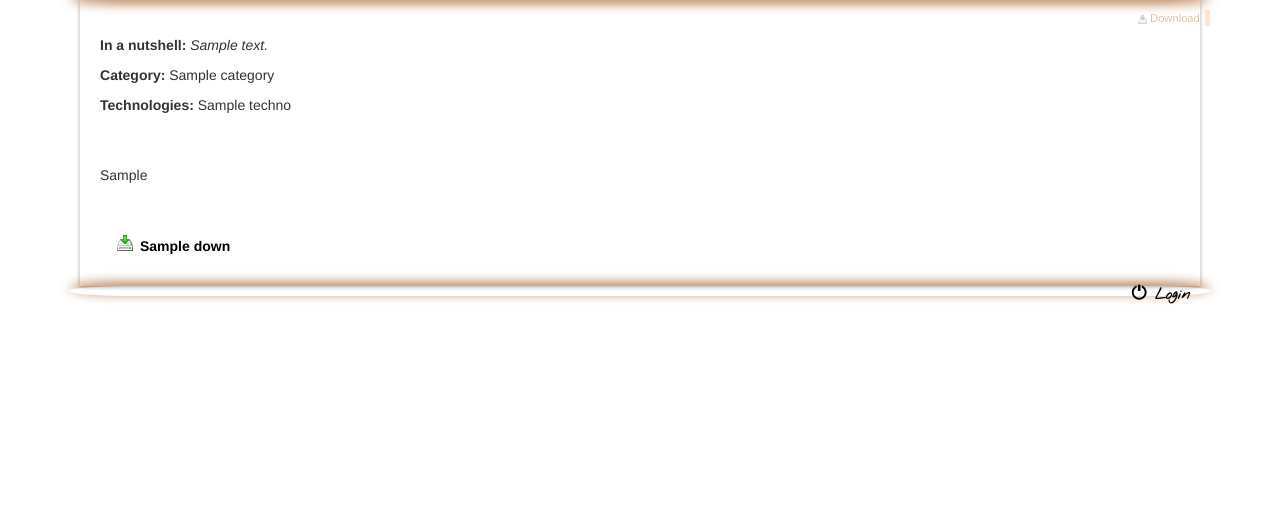
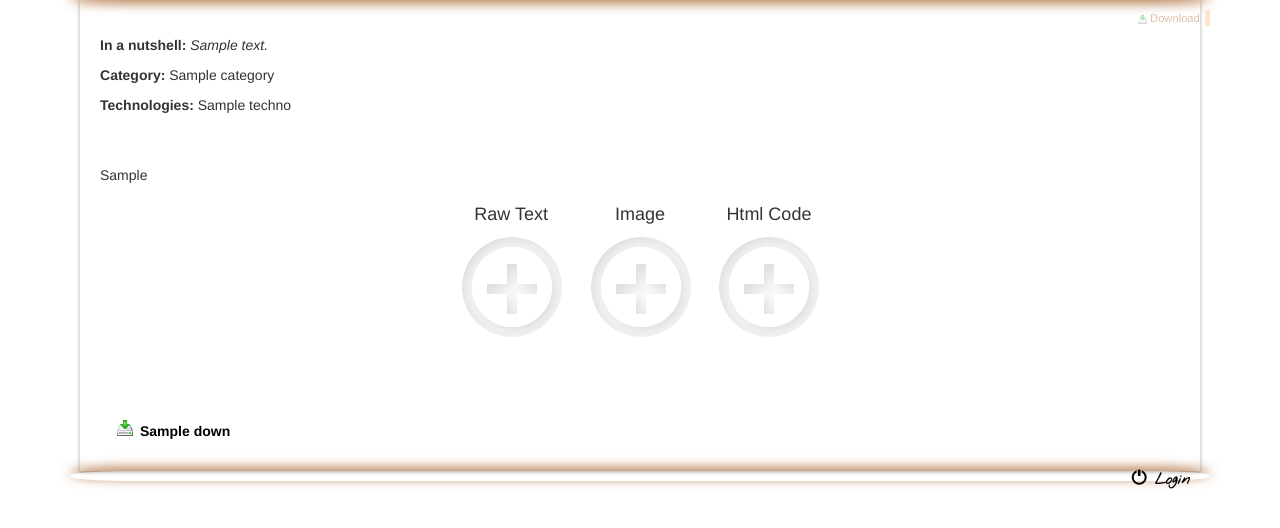
Before and after one commit to dubzzz/django-portfolio, a Django app: template templates/project.html in a window 1280 px wide. Shown: the part 136-664 px from the top of the page. Run offline with Django 3.2, Linux system fonts and the light colour scheme; the template is opened without the code that fills it: most values are stand-ins (such as "Sample title", 1, 10 or a date in 2020); some libraries are stand-ins or nearby versions.

Commit message:
Possibility to add content directly from the project page
For the moment only the part to add new descriptions works. Next part to come: modifying description.

```diff
--- a/PortFolio/projects/models.py
+++ b/PortFolio/projects/models.py
@@ -74,7 +74,7 @@ class InheritanceCastModel(models.Model):
 class Description(InheritanceCastModel):
     project = models.ForeignKey(Project, help_text=_("Project"))
     position = models.IntegerField(default=0, help_text=_("Description's position (the smallest at the top, default value implies last one)"))
-    data_anchor = models.CharField(max_length=50, blank=True, null=True, help_text=_("Data-anchor value (used to generate the wavy-menu)"))
+    data_anchor = models.CharField(max_length=50, blank=True, null=True, help_text=_("Data-anchor value (used to generate the wavy-menu) - optional"))
 
     def save(self, *args, **kwargs):
         """
--- a/PortFolio/projects/templatetags/project_extras.py
+++ b/PortFolio/projects/templatetags/project_extras.py
@@ -1,10 +1,24 @@
 # -*- coding: utf-8 -*-
 
 from django import template
-from projects.models import Description
+from projects.forms import *
+from projects.models import Description, RawTextDescription, HtmlCodeDescription, ImageDescription
 
 register = template.Library()
 
 @register.filter(is_safe=True)
 def get_safe_html(description_object):
     return description_object.get_safe_html()
+
+@register.filter
+def get_form(description_object):
+    real_description_object = description_object.cast()
+
+    if isinstance(real_description_object, RawTextDescription):
+        return RawTextDescriptionForm(instance=real_description_object)
+    elif isinstance(real_description_object, HtmlCodeDescription):
+        return HtmlCodeDescriptionForm(instance=real_description_object)
+    elif isinstance(real_description_object, ImageDescription):
+        return ImageDescriptionForm(instance=real_description_object)
+
+    return None
--- a/PortFolio/projects/urls.py
+++ b/PortFolio/projects/urls.py
@@ -2,5 +2,6 @@ from django.conf.urls import patterns, include, url
 
 urlpatterns = patterns('projects.views',
     url('^$', 'home'),
+    url('^edit/project/(?P<project_id>\d+)/add/(?P<description_type>\w+)/$', 'add_description_to'),
     url('^project/(?P<project_url>[^/]+)/$', 'show_project'),
 )
--- a/static/css/form.css
+++ b/static/css/form.css
@@ -1,6 +1,7 @@
 form label
 {
 	width: 30%;
+	vertical-align: top;
 }
 
 form label+.controls
@@ -13,3 +14,8 @@ form .btn
 {
 	margin-left: 30%;
 }
+
+form .help-block
+{
+	font-size: 0.8em;
+}
--- a/static/css/main.css
+++ b/static/css/main.css
@@ -186,7 +186,7 @@ a:active
 	text-decoration: none;
 } /* selected link */
 
-.content > p:first-letter, .more-content > p:first-letter
+.content > p:first-letter, .description-editable > p:first-letter, .more-content > p:first-letter
 {
 	padding-left: 1em;
 }
@@ -285,6 +285,84 @@ ul.downloads li
 	list-style-image: url('/static/img/download.png');
 }
 
+.content .editable .description-editable
+{
+	padding: 1px;
+	position: relative;
+}
+
+.content .editable .description-editable:hover
+{
+	border: dashed 1px #777;
+	padding: 0px;
+}
+
+.content .editable .description-editable .form-edit
+{
+	display: none;
+}
+
+.content .editable .description-editable:hover .form-edit
+{
+	display: inline-block;
+	position: absolute;
+
+	top: 5px;
+	right: 5px;
+	cursor: pointer;
+}
+
+.content .editable form
+{
+	border: dashed 1px #777;
+	padding: 5px;
+	margin-bottom: 20px
+}
+
+.content .editable form .form-close
+{
+	float: right;
+	cursor: pointer;
+}
+
+.content .editable .add-description
+{
+	text-align: center;
+}
+
+.content .editable .add-description div
+{
+	display: inline-block;
+	width: 125px;
+	height: 175px;
+
+	margin-top: 10px;
+
+	background: #fff;
+	-webkit-border-radius: 10px;
+	-moz-border-radius: 10px;
+	border-radius: 10px;
+
+	cursor: pointer;
+}
+
+.content .editable .add-description div h3
+{
+	margin: 0px;
+	margin-top: 10px;
+}
+
+.content .editable .add-description div p
+{
+	display: block;
+	width: 125px;
+	height: 125px;
+
+	background-image: url('/static/img/more-off.png');
+	background-repeat: no-repeat;
+	background-position: left 0px top 0px;
+}
+
 /* YEAR LABEL */
 
 .content p+.details
@@ -366,6 +444,21 @@ ul.downloads li
 	-webkit-backface-visibity: hidden; /* anti-aliasing effect for Chrome (+translate3d) */
 }
 
+.content .details .postit.add-project p
+{
+	background-image: url('/static/img/more-off.png');
+	background-position: 50% 50%;
+	background-repeat: no-repeat;
+
+	width: 100%;
+	height: 125px;
+}
+
+.content .details .postit.add-project:hover p
+{
+	background-image: url('/static/img/more-on.png');
+}
+
 .content .details:nth-of-type(4n) .postit-wrapper:nth-of-type(4n) .postit,
 .content .details:nth-of-type(4n+1) .postit-wrapper:nth-of-type(4n+3) .postit,
 .content .details:nth-of-type(4n+2) .postit-wrapper:nth-of-type(4n) .postit,
--- a/templates/project.html
+++ b/templates/project.html
@@ -1,5 +1,6 @@
 {% extends "base.html" %}
 {% load project_extras %}
+{% load bootstrap %}
 
 {% block page_title %}{{ project.name }} - PortFolio{% endblock %}
 {% block title %}Project: {{ project.name }}{% endblock %}
@@ -21,8 +22,39 @@
   </ul>
 
   {% for description in project.description_set.all %}
-    {{ description|get_safe_html }}
+    {% if request.user.is_authenticated %}
+      <div class="editable">
+        <div class="description-editable">
+          <i class="glyphicon glyphicon-pencil form-edit"></i>
+          {{ description|get_safe_html }}
+        </div>
+        <form method="post" enctype="multipart/form-data" class="form-horizontal" action="#">
+        {% csrf_token %}
+          <i class="glyphicon glyphicon-remove form-close"></i>
+          {{ description|get_form|as_bootstrap }}
+          <div class="control-group"><div class="controls"><button class="btn btn-primary" onclick="submit">Submit</button></div></div>
+        </form>
+      </div>
+    {% else %}
+      {{ description|get_safe_html }}
+    {% endif %}
   {% endfor %}
+
+  <div class="editable">
+    <div class="add-description">
+      <div id="rawtext"><h3>Raw Text</h3><p></p></div>
+      <div id="image"><h3>Image</h3><p></p></div>
+      <div id="htmlcode"><h3>Html Code</h3><p></p></div>
+    </div>
+    {% for name, form in empty_forms.items %}
+      <form method="post" enctype="multipart/form-data" class="form-horizontal form-for" action="{% url projects.views.add_description_to project.pk name %}" id="form-for-{{ name }}">
+      {% csrf_token %}
+        <i class="glyphicon glyphicon-remove form-close"></i>
+        {{ form|as_bootstrap }}
+        <div class="control-group"><div class="controls"><button class="btn btn-primary" onclick="submit">Submit</button></div></div>
+      </form>
+    {% endfor %}
+  </div>
 
   {% if project.download_set.all|length > 0 %}
     <ul class="downloads" data-anchor="Download">
@@ -31,4 +63,43 @@
     {% endfor %}
     </ul>
   {% endif %}
+
+  {% if request.user.is_authenticated %}
+    <script type="text/javascript">
+    <!--
+      $(".editable form").hide();
+
+      $(".editable form .form-close").click(function() {
+        $(".editable form").hide();
+        $(".editable .description-editable").show();
+        $(".editable .add-description").show();
+      });
+
+      $(".editable .description-editable .form-edit").click(function() {
+        $(".editable form").hide();
+        $(".editable .description-editable").show();
+        $(".editable .add-description").show();
+
+        $(this).parent().hide();
+        $(this).parent().parent().find("form").first().show();
+      });
+      $(".editable .description-editable").dblclick(function() {
+        $(".editable form").hide();
+        $(".editable .description-editable").show();
+        $(".editable .add-description").show();
+
+        $(this).hide();
+        $(this).parent().find("form").first().show();
+      });
+
+      $(".editable .add-description div").click(function() {
+        $(".editable form").hide();
+        $(".editable .description-editable").show();
+        $(this).parent().hide();
+
+        $(".editable form#form-for-" + this.getAttribute("id")).show();
+      });
+    -->
+    </script>
+  {% endif %}
 {% endblock %}
```
Also changed, not shown: PortFolio/projects/forms.py (added, +18 -0 lines), PortFolio/projects/views.py (+35 -1 lines), templates/home.html (+19 -0 lines), static/img/more-off.png (added), static/img/more-on.png (added), 1 other file.
